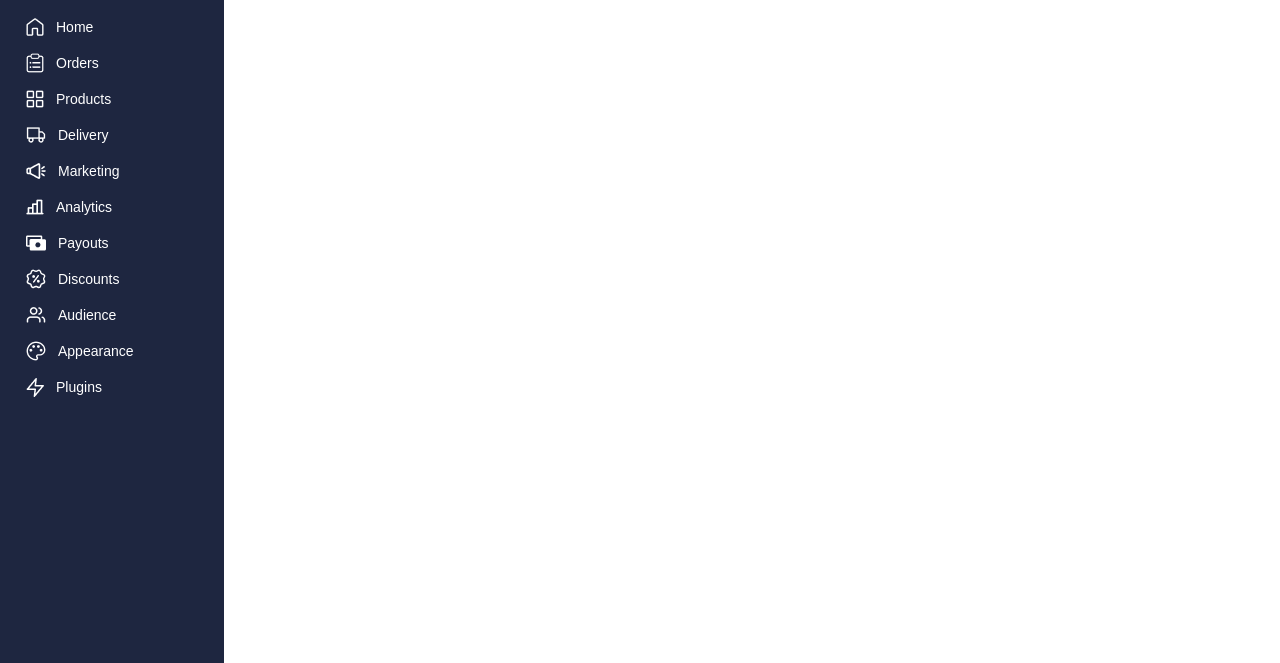
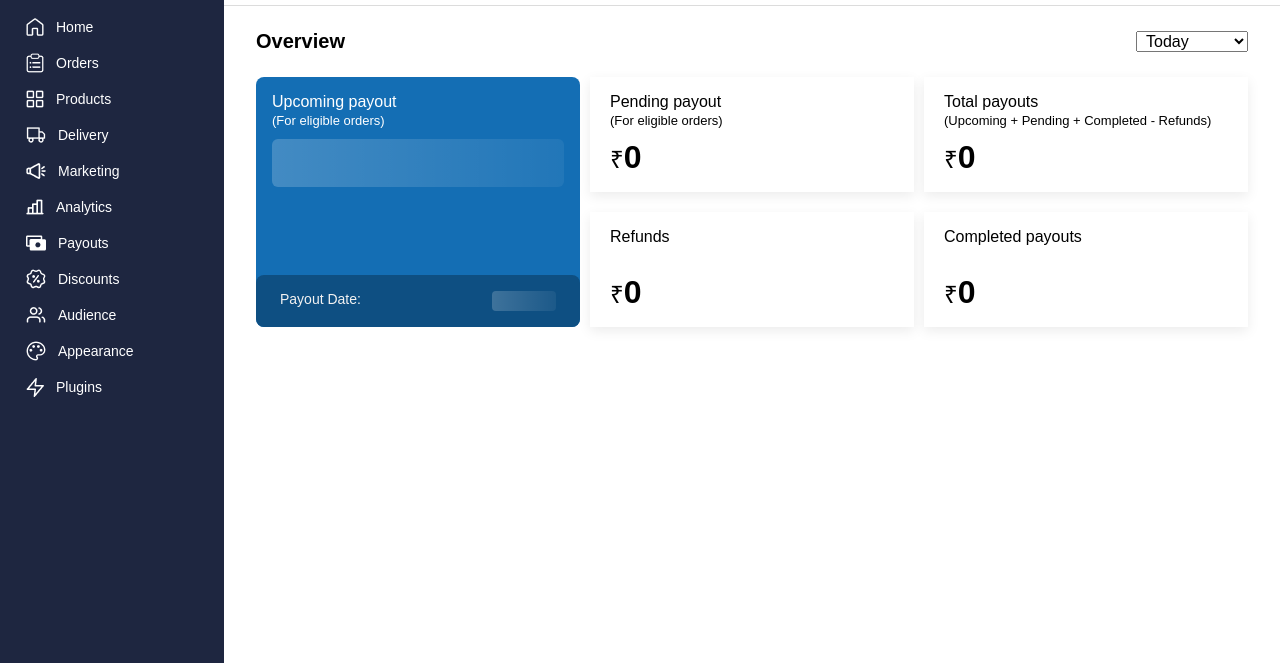
Before and after one commit to Sameony/payouts_challenge, a plain HTML site: page index.html in a window 1280 px wide. Shown: the part 59-722 px from the top of the page. Drawn offline with Linux system fonts and the light colour scheme; a web font is replaced by a local one.

Commit message:
feat: top segment of content

```diff
--- a/header.css
+++ b/header.css
@@ -6,6 +6,7 @@ header{
     justify-content: space-around;
     width: 100%;
     padding: 12px 32px;
+    border-bottom: #dcdcdc 1px solid;
 }
 header > div{
     flex: 0.7;
--- a/index.html
+++ b/index.html
@@ -117,11 +117,65 @@
         </header>
         <section class="content">
             <div class="topSegment">
-                <div class="overview"></div>
+                <div class="overview">
+                    <span class="Title">Overview</span>
+                    <select name="timespan" id="timespan">
+                        <option value="Daily">Today</option>
+                        <option value="Weekly">This Week</option>
+                        <option value="Monthly">This Month</option>
+                        <option value="Yearly">This Year</option>
+                    </select>
+                </div>
                 <div class="payoutDetails">
-                    <div></div>
-                    <div></div>
-                    <div></div>
+                    <div class="card">
+                        <div class="cardHeader">
+                            <span class="Title">Upcoming payout</span> <br />
+                            <span class="Desc">(For eligible orders)</span>
+                        </div>
+                        <div class="cardContent"></div>
+                        <div class="cardFooter">
+                            <span>Payout Date:</span>
+                            <div class="footerShimmer"></div>
+                        </div>
+                    </div>
+                    <div class="cardWrap">
+                        <div class="payoutCard">
+                                <div>
+                                    <span class="Title">Pending payout</span> <br />
+                                    <span class="Desc">(For eligible orders)</span>
+                                </div>
+                                <div>
+                                    <span style="font-size: 24px;">₹</span><span class="Amount">0</span>
+                                </div>
+                        </div>
+                        <div class="payoutCard">
+                                <div>
+                                    <span class="Title">Refunds</span> <br />
+                                </div>
+                                <div>
+                                    <span style="font-size: 24px;">₹</span><span class="Amount">0</span>
+                                </div>
+                        </div>
+                    </div>
+                    <div class="cardWrap">
+                        <div class="payoutCard">
+                                <div>
+                                    <span class="Title">Total payouts</span> <br />
+                                    <span class="Desc">(Upcoming + Pending + Completed - Refunds)</span>
+                                </div>
+                                <div>
+                                    <span style="font-size: 24px;">₹</span><span class="Amount">0</span>
+                                </div>
+                        </div>
+                        <div class="payoutCard">
+                                <div>
+                                    <span class="Title">Completed payouts</span> <br />
+                                </div>
+                                <div>
+                                    <span style="font-size: 24px;">₹</span><span class="Amount">0</span>
+                                </div>
+                        </div>
+                    </div>
                 </div>
             </div>
             <div class="bottomSegment">
--- /dev/null
+++ b/main.css
@@ -0,0 +1,88 @@
+.content{
+    padding: 12px 32px;
+}
+.topSegment .overview{
+    margin-top: 12px;
+    display: flex;
+    justify-content: space-between;
+    align-items: center;
+}
+
+.topSegment .overview .Title{
+    font-size: 20px;
+    font-weight: 800;
+}
+
+.overview #timespan{
+    padding: 0 5px;
+    font-size: 16px;
+}
+
+.topSegment .payoutDetails{
+    margin-top: 24px;
+    display: grid;
+    gap: 10px;
+    grid-template-columns: repeat( auto-fit, minmax(300px, 1fr) );
+}
+.topSegment .payoutDetails>div{
+    height: 250px;
+}
+.topSegment .payoutDetails .card{
+    position: relative;
+    background-color: #146eb4;
+    border-radius: 8px;
+    color: white;
+}
+
+.topSegment .payoutDetails .cardHeader{
+    margin: 16px;
+    margin-bottom: 4px;
+    font-size: 16px;
+    font-weight: 300;
+}
+
+.topSegment .payoutDetails .Desc{
+    font-size: 13px;
+}
+.topSegment .payoutDetails .Amount{
+    font-size: 32px;
+    font-weight: 800;
+}
+.topSegment .payoutDetails .card .cardContent{
+    background-image: linear-gradient(to right, rgba(255, 255, 255, 0.2),  rgba(255, 255, 255, 0.06));
+    height: 48px;
+    margin: 10px 16px;
+    border-radius: 6px;
+}
+.topSegment .payoutDetails .card .cardFooter{
+    background: #0E4F82;
+    position: absolute;
+    bottom: 0;
+    left: 0;
+    right: 0;
+    display: flex;
+    justify-content: space-between;
+    border-radius: 8px;
+    padding: 16px 24px;
+    color: #f2f2f2;
+    font-size: 14px;
+}
+.card .cardFooter .footerShimmer{
+    background-image: linear-gradient(to right, rgba(255, 255, 255, 0.2),  rgba(255, 255, 255, 0.06));
+    height: 20px;
+    width: 64px;
+    border-radius: 4px;
+}
+.topSegment .payoutDetails .cardWrap {
+    display: grid;
+    grid-template-columns: 1fr;
+    grid-template-rows: 1fr 1fr;
+    gap: 20px;
+}
+.topSegment .payoutDetails .cardWrap .payoutCard{
+    box-shadow: rgba(0, 0, 0, 0.08) 0px 4px 12px;
+    padding: 16px 20px;
+    display: flex;
+    flex-direction: column;
+    justify-content: space-between;
+}
--- a/sidebar.css
+++ b/sidebar.css
@@ -4,6 +4,8 @@
     background: #1E2640;
     height: 100vh;
     padding: 16px 10px;
+    position: sticky;
+    top: 0;
 }
 .sideHead{
     display: flex;
--- a/styles.css
+++ b/styles.css
@@ -3,6 +3,7 @@
 
 @import url(/sidebar.css);
 @import url(/header.css);
+@import url(/main.css);
 
 *{
     box-sizing: border-box;
@@ -12,5 +13,4 @@
 
 body{
     display: flex;
-    overflow: hidden;
 }
```
